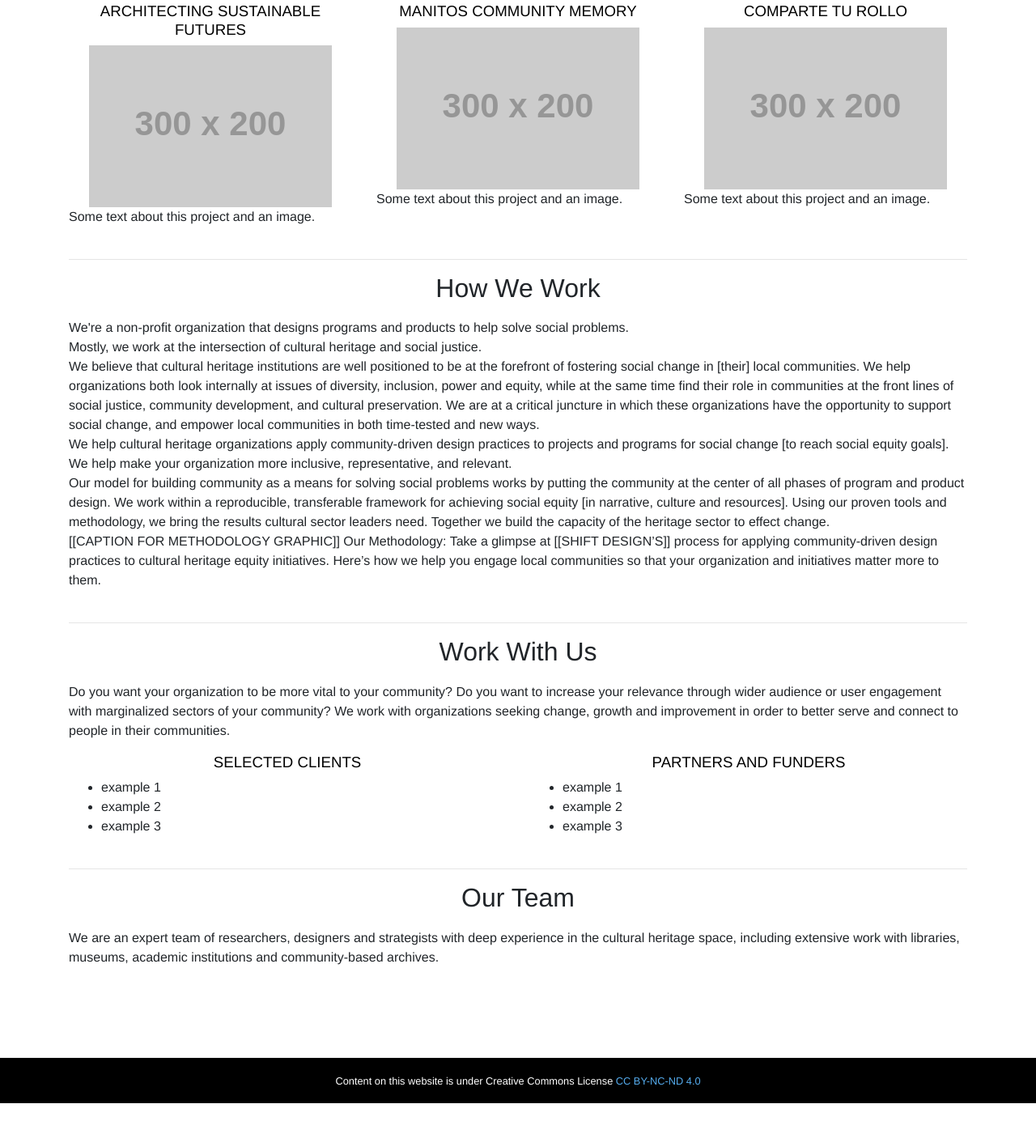
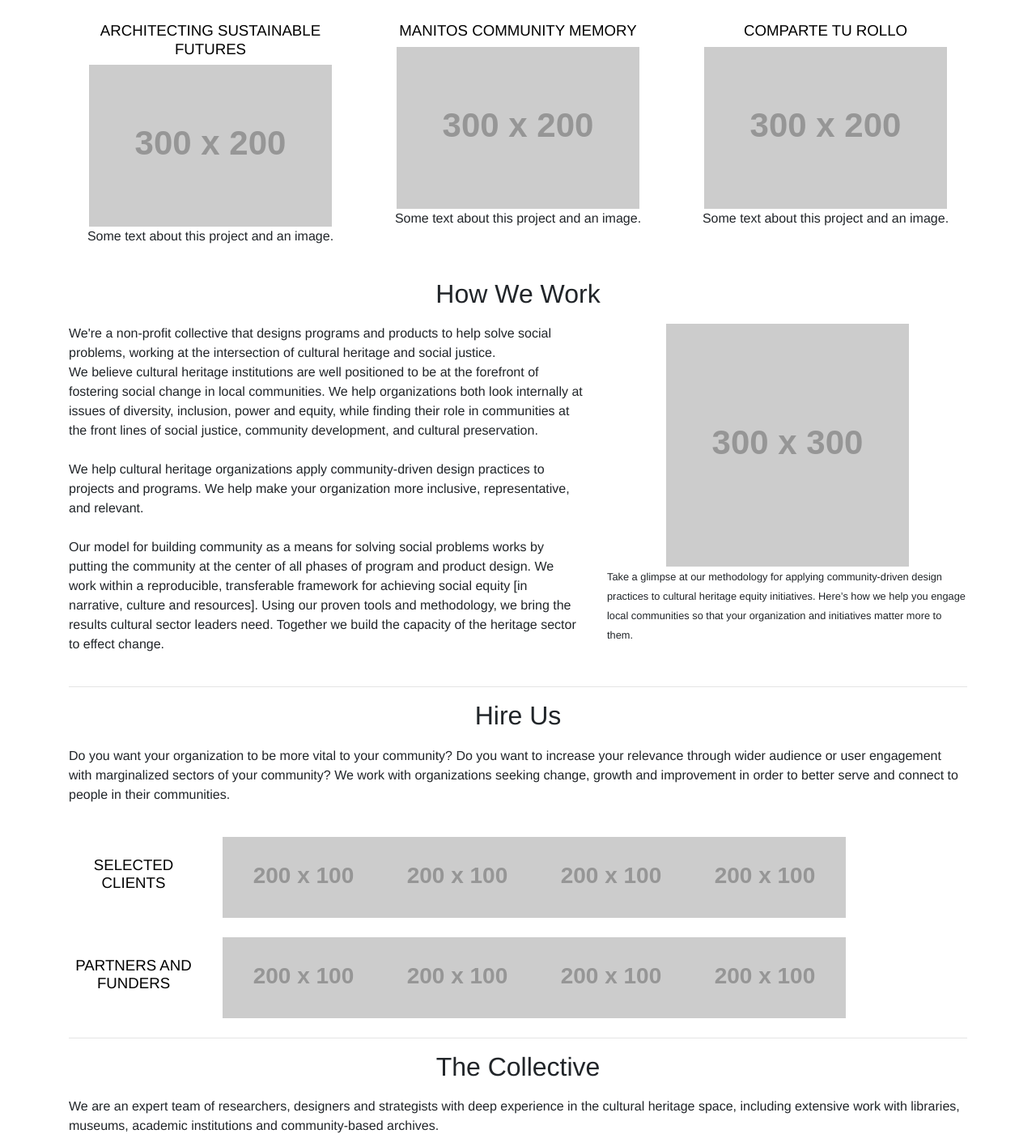
Before and after one commit to alexandradm/shiftcollectiveideas, a plain HTML site: page index.html in a window 1280 px wide. Shown: the part 1175-2581 px from the top of the page at 81% size. Before the commit the page ends 2538 px from the top, so only its background shows below. Drawn offline with Linux system fonts and the light colour scheme; placeholder pictures from the web are drawn by us.

Commit message:
nav naming
naming

```diff
--- a/css/style.css
+++ b/css/style.css
@@ -13,8 +13,11 @@ body {
   background-color: #000000 !important;
 }
 
-.dnlogo {
-  padding-right: 10px;
+.center {
+  display: block;
+  margin-left: auto;
+  margin-right: auto;
+  text-align: center;
 }
 
 .navbar-brand {
@@ -25,32 +28,18 @@ body {
   color: #FFF !important;
   text-transform: uppercase;
   font-weight: bold;
-  padding-left: 15px;
+  padding-left: 20px;
 }
 .nav-item a:hover {
    color: #55acee !important;
 }
-/*
-.navbar-light .navbar-nav .nav-link:focus, .navbar-light .navbar-nav .nav-link {
-  color: #ffffff;
-}
-
-.navbar-light .navbar-nav .nav-link:focus, .navbar-light .navbar-nav .nav-link:hover {
-  color: yellow;
-} */
-
-/* colors from logo
- #ff958d - peach
- #a0be83 - green
- #9fbfc6 - blue
- #9e7b9c - lavender
- */
 
 a {
-   color: #55acee;
+   color: red;
+
 }
 a:hover {
-  color: black;
+  text-decoration: none;
 }
 
 .navbar-light .navbar-nav .nav-link:focus, .navbar-light .navbar-nav .nav-link {
--- a/index.html
+++ b/index.html
@@ -21,19 +21,19 @@
         <div class="collapse navbar-collapse" id="navbarResponsive">
           <ul class="navbar-nav ml-auto">
             <li class="nav-item">
-              <a class="nav-link" href="about.html">About</a>
-            </li>
-            <li class="nav-item">
-              <a class="nav-link" href="work.html">Work</a>
-            </li>
-            <li class="nav-item">
               <a class="nav-link" href="services.html">Services</a>
             </li>
             <li class="nav-item">
-              <a class="nav-link" href="tools.html">Tools</a>
+              <a class="nav-link" href="mission.html">Mission</a>
             </li>
             <li class="nav-item">
-              <a class="nav-link" href="contact.html">Contact</a>
+              <a class="nav-link" href="work.html">Our Work</a>
+            </li>
+            <li class="nav-item">
+              <a class="nav-link" href="contact.html">Hire Us</a>
+            </li>
+            <li class="nav-item">
+              <a class="nav-link" href="tools.html">The Collective</a>
             </li>
           </ul>
         </div>
@@ -49,34 +49,37 @@
                and reflect their local communities. We are formerly Shift Design, Inc. <a href="/">Why the new name?</a></p>
         </div>
       </div>
-      <h2>Our Services</h2>
+      <h2>Services</h2>
       <div class="row mb-4">
         <div class="col-md-4">
           <h3>Consulting</h3>
-          <h4>Strategic Planning and Design</h4>
-          <p>We design for equity-based organizational change.<br>
+          <h4 class="center">Strategic Planning and Design</h4>
+          <p>We design for organizational change.<br><br>
           Want your organization to be more relevant to your community?
-          We design for institutional change towards greater social equity, primarily in the cultural heritage space.
+          We design for equity-based institutional change in the cultural heritage space.
           </p>
+          <a href="/">Learn More &rarr;</a>
         </div>
         <div class="col-md-4">
           <h3>Convening</h3>
-          <h4>Field Building, Field Support</h4>
-          <p>We help advance the cultural heritage field.<br>
-          We work with  cultural heritage practitioners to push the field forward. We offer tools, training and support
-          to help create lasting social change. We guide people and organizations to be better leaders in the field.
+          <h4 class="center">Field Building, Field Support</h4>
+          <p>We help advance the cultural heritage field.<br><br>
+          We work with cultural heritage practitioners to push the field forward, offering tools, training and support
+          to help create lasting social change. We guide you to become better leaders in the field.
           </p>
+          <a href="/">Learn More &rarr;</a>
         </div>
       <div class="col-md-4">
         <h3>Creating</h3>
-        <h4>Community Engagement Tools</h4>
-        <p>We help organizations build community.<br>
+        <h4 class="center">Community Engagement Tools</h4>
+        <p>We help organizations build community.<br><br>
           We build tools on our own to share with others. We create and customize tools to help your organization
           achieve social, cultural, and resource equity in your community.
         </p>
+        <a href="/">Learn More &rarr;</a>
       </div>
     </div><hr>
-    <h2>What Drives Us</h2>
+    <h2>Mission</h2>
     <div class="row mb-4">
       <div class="col-lg-12">
         <p>We challenge norms and push for social change to create a more inclusive and equitable society. Learn more about our mission, values, and vision
@@ -88,84 +91,97 @@
       <div class="col-md-4 mb-4">
         <h3>One Story Closer</h3>
         <img src="http://via.placeholder.com/300x200">
-        <p>Some text about this project and an image.</p>
+        <p class="center">Some text about this project and an image.</p>
       </div>
       <div class="col-md-4 mb-4">
         <h3>Documenting the Now</h3>
         <img src="http://via.placeholder.com/300x200">
-        <p>Some text about this project and an image.</p>
+        <p class="center">Some text about this project and an image.</p>
       </div>
     <div class="col-md-4 mb-4">
       <h3>Historypin</h3>
       <img src="http://via.placeholder.com/300x200">
-      <p>Some text about this project and an image.</p>
+      <p class="center">Some text about this project and an image.</p>
     </div>
     <div class="col-md-4">
       <h3>Architecting Sustainable Futures</h3>
       <img src="http://via.placeholder.com/300x200">
-      <p>Some text about this project and an image.</p>
+      <p class="center">Some text about this project and an image.</p>
     </div>
     <div class="col-md-4">
       <h3>Manitos Community Memory</h3>
       <img src="http://via.placeholder.com/300x200">
-      <p>Some text about this project and an image.</p>
+      <p class="center">Some text about this project and an image.</p>
     </div>
   <div class="col-md-4">
     <h3>Comparte Tu Rollo</h3>
     <img src="http://via.placeholder.com/300x200">
-    <p>Some text about this project and an image.</p>
+    <p class="center">Some text about this project and an image.</p>
   </div>
-  </div><hr>
+  </div>
   <h2>How We Work</h2>
   <div class="row mb-4">
-    <div class="col-lg-12">
-      <p>We're a non-profit organization that designs programs and products to help solve social problems.<br>
-        Mostly, we work at the intersection of cultural heritage and social justice.<br>
-        We believe that cultural heritage institutions are well positioned to be at the forefront of fostering social
-        change in [their] local communities. We help organizations both look internally at issues of diversity, inclusion, power and equity,
-        while at the same time find their role in communities at the front lines of social justice, community development, and cultural preservation.
-        We are at a critical juncture in which these organizations have the opportunity to support social change, and empower local
-        communities in both time-tested and new ways. <br>
-        We help cultural heritage organizations apply community-driven design practices to projects and programs for social
-        change [to reach social equity goals]. We help make your organization more inclusive, representative, and relevant.<br>
+    <div class="col-sm-7">
+      <p>We're a non-profit collective that designs programs and products to help solve social problems, working at the intersection of cultural heritage and social justice.<br>
+        We believe cultural heritage institutions are well positioned to be at the forefront of fostering social
+        change in local communities. We help organizations both look internally at issues of diversity, inclusion, power and equity,
+        while finding their role in communities at the front lines of social justice, community development, and cultural preservation. <br><br>
+        We help cultural heritage organizations apply community-driven design practices to projects and programs. We help make
+        your organization more inclusive, representative, and relevant.<br><br>
         Our model for building community as a means for solving social problems works by putting the community at the center of all phases
         of program and product design. We work within a reproducible, transferable framework for achieving social equity [in narrative,
         culture and resources]. Using our proven tools and methodology, we bring the results cultural sector leaders need. Together we
-        build the capacity of the heritage sector to effect change.<br>
-        [[CAPTION FOR METHODOLOGY GRAPHIC]]
-        Our Methodology:
-        Take a glimpse at [[SHIFT DESIGN’S]] process for applying community-driven design practices to cultural heritage equity initiatives.
-        Here’s how we help you engage local communities so that your organization and initiatives matter more to them.
-      </p>
+        build the capacity of the heritage sector to effect change.</p>
+      </div>
+      <div class="col-sm-5">
+        <img src="http://via.placeholder.com/300x300">
+        <small>Take a glimpse at our methodology for applying community-driven design practices to cultural heritage equity initiatives.
+        Here’s how we help you engage local communities so that your organization and initiatives matter more to them.</small>
     </div>
   </div><hr>
-  <h2>Work With Us</h2>
+  <h2>Hire Us</h2>
   <div class="row mb-4">
-    <div class="col-lg-12">
+    <div class="col-lg-12 pb-4">
       <p>Do you want your organization to be more vital to your community? Do you want to increase your
         relevance through wider audience or user engagement with marginalized sectors of your community?
         We work with organizations seeking change, growth and improvement in order to better serve and
         connect to people in their communities.
       </p>
     </div>
-    <div class="col-lg-6">
-      <h3>SELECTED CLIENTS</h3>
-        <ul>
-          <li>example 1</li>
-          <li>example 2</li>
-          <li>example 3</li>
-        </ul>
+    <div class="col-lg-2">
+      <br><h3>Selected Clients</h3>
     </div>
-    <div class="col-lg-6">
-      <h3>PARTNERS AND FUNDERS</h3>
-        <ul>
-          <li>example 1</li>
-          <li>example 2</li>
-          <li>example 3</li>
-        </ul>
+    <div class="col-lg-2 pr-2">
+      <img src="http://via.placeholder.com/200x100">
+    </div>
+    <div class="col-lg-2 pr-2">
+      <img src="http://via.placeholder.com/200x100">
+    </div>
+    <div class="col-lg-2 pr-2">
+      <img src="http://via.placeholder.com/200x100">
+    </div>
+    <div class="col-lg-2">
+      <img src="http://via.placeholder.com/200x100">
+    </div>
+  </div>
+  <div class="row mb-4">
+    <div class="col-lg-2">
+      <br><h3>PARTNERS AND FUNDERS</h3>
+    </div>
+    <div class="col-lg-2 pr-2">
+      <img src="http://via.placeholder.com/200x100">
+    </div>
+    <div class="col-lg-2 pr-2">
+      <img src="http://via.placeholder.com/200x100">
+    </div>
+    <div class="col-lg-2 pr-2">
+      <img src="http://via.placeholder.com/200x100">
+    </div>
+    <div class="col-lg-2">
+      <img src="http://via.placeholder.com/200x100">
     </div>
   </div><hr>
-  <h2>Our Team</h2>
+  <h2>The Collective</h2>
   <div class="row mb-4">
     <div class="col-lg-12">
       <p>We are an expert team of researchers, designers and strategists with deep experience in the cultural
```
